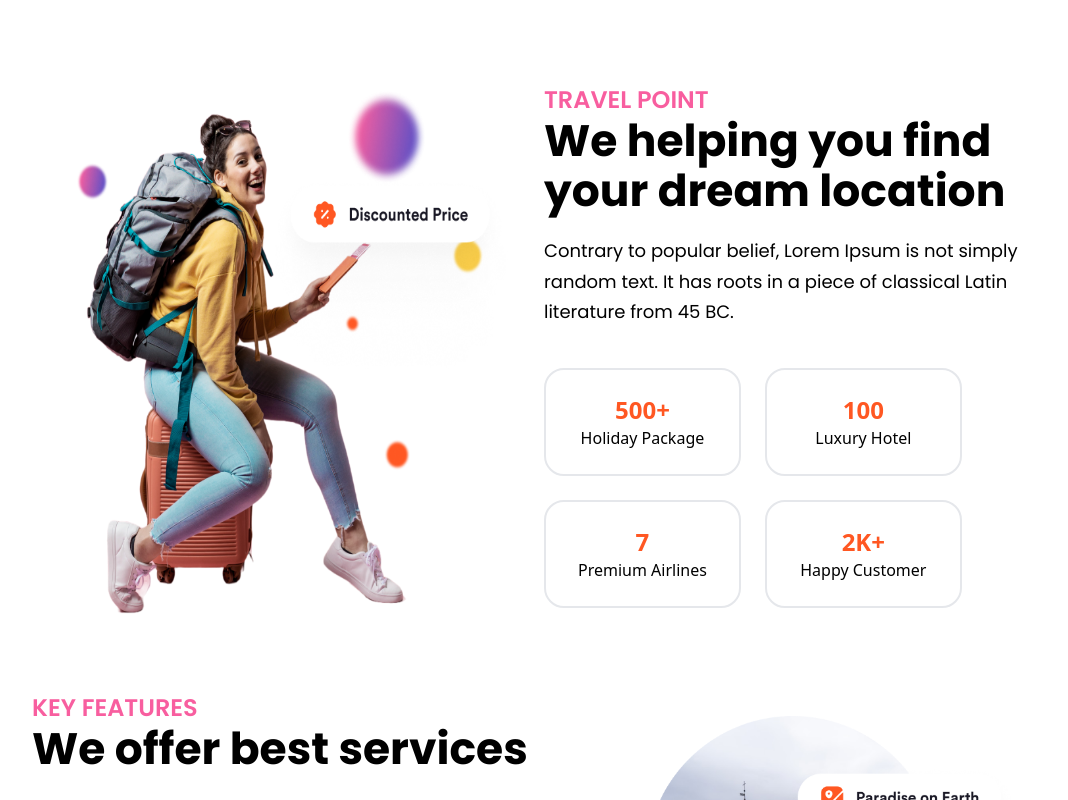
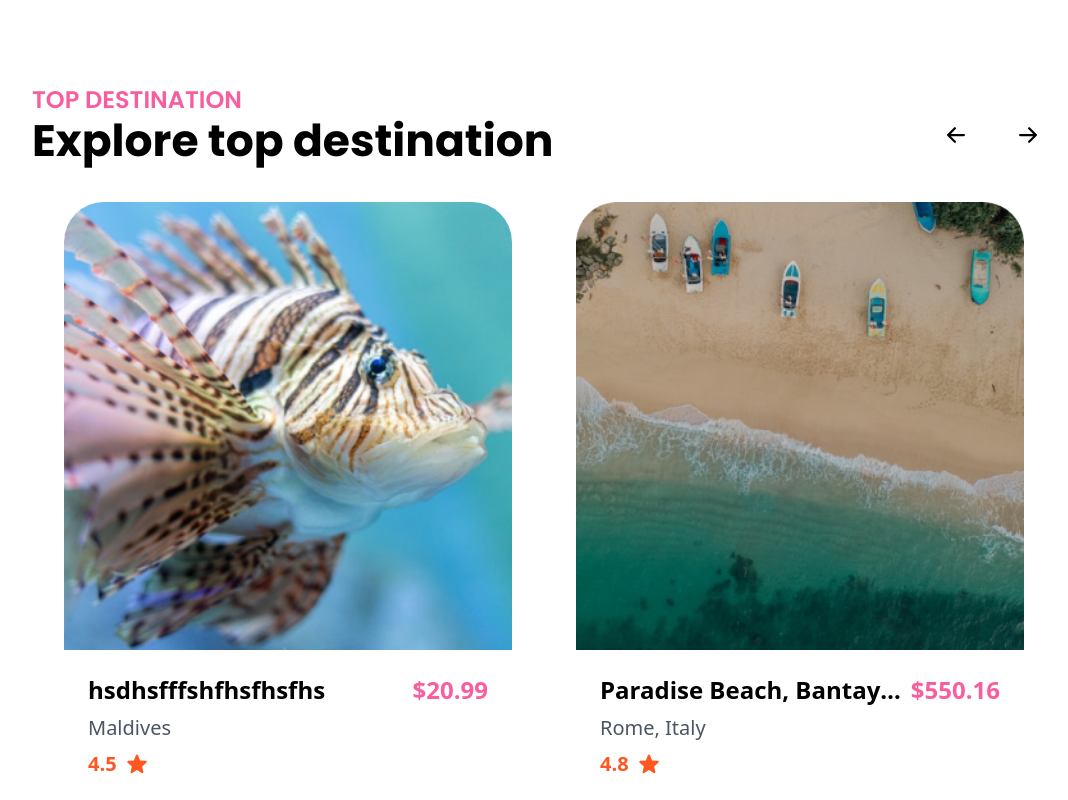
Before and after one commit to benouarAbdou/travlog_landing_page_react, a React (Vite) app: page / in a window 1280 px wide. Shown: the part 1380-2180 px from the top of the page, without its empty margins (96-1164 px from the left). Built offline with nearby package versions, Linux system fonts and the light colour scheme.

Commit message:
top locations

```diff
--- a/src/App.jsx
+++ b/src/App.jsx
@@ -16,6 +16,7 @@ function App() {
       <Hero />
       <Companies />
       <Services />
+      <TopDestinations />
       <TravelPoint />
       <KeyFeatures />
       <Testimonial />
--- a/src/components/DestinationCard.jsx
+++ b/src/components/DestinationCard.jsx
@@ -2,24 +2,28 @@ import { StarIcon } from "@heroicons/react/16/solid";
 
 const DestinationCard = ({ destination }) => {
   return (
-    <div className="flex flex-col justify-start items-start h-[600px] shadow-md rounded-[40px] overflow-hidden">
-      <img
-        src={destination.img}
-        alt={destination.title}
-        className="w-[400px] h-[400px] object-cover"
-      />
-      <div className="flex flex-col p-6 w-full">
-        <div className="flex flex-row justify-between items-center">
-          <h1 className="font-poppins font-bold text-start">
+    <div className="flex flex-col h-full w-full min-w-[300px] max-w-[600px] rounded-[40px] overflow-hidden">
+      <div className="relative w-full pt-[100%]">
+        <img
+          src={destination.img}
+          alt={destination.title}
+          className="absolute top-0 left-0 w-full h-full object-cover"
+        />
+      </div>
+      <div className="flex flex-col p-6 flex-grow">
+        <div className="flex flex-row justify-between items-center mb-2">
+          <h1 className="font-bold md:text-2xl text-xl truncate flex-1 mr-2">
             {destination.title}
           </h1>
-          <h1 className="text-secondary font-poppins font-bold">
+          <h1 className="text-secondary  md:text-2xl text-xl font-bold whitespace-nowrap">
             {destination.price}
           </h1>
         </div>
-        <p className="text-gray-600">{destination.place}</p>
-        <div className="flex flex-row gap-2 items-center">
-          <h1 className="font-poppins font-bold text-start text-tertiary">
+        <p className="text-gray-600 mb-2  md:text-xl text-lg truncate">
+          {destination.place}
+        </p>
+        <div className="flex flex-row gap-2 items-center mt-auto">
+          <h1 className="font-bold md:text-xl text-lg text-tertiary">
             {destination.rating}
           </h1>
           <StarIcon className="w-6 h-6 text-tertiary" />
--- a/src/components/TopDestinations.jsx
+++ b/src/components/TopDestinations.jsx
@@ -1,52 +1,57 @@
-import React, { useState, useEffect } from "react";
+import { useRef } from "react";
 import { ArrowRightIcon, ArrowLeftIcon } from "@heroicons/react/16/solid";
 import styles from "../styles";
 import DestinationCard from "./DestinationCard";
 import { destinations } from "../constants";
+import Slider from "react-slick";
+// Import CSS for react-slick
+import "slick-carousel/slick/slick.css";
+import "slick-carousel/slick/slick-theme.css";
 
 const TopDestinations = () => {
-  const [currentIndex, setCurrentIndex] = useState(0);
-  const [visibleCards, setVisibleCards] = useState(3);
+  const sliderRef = useRef(null);
 
-  // Adjust the number of visible cards based on screen width
-  useEffect(() => {
-    const updateVisibleCards = () => {
-      const width = window.innerWidth;
-      if (width >= 1024) {
-        setVisibleCards(3);
-      } else if (width >= 768) {
-        setVisibleCards(2);
-      } else {
-        setVisibleCards(1);
+  const settings = {
+    dots: false,
+    infinite: true,
+    speed: 500,
+    slidesToShow: 3,
+    slidesToScroll: 1,
+    swipeToSlide: true,
+    centerMode: true, // Center slides when less than max number shown
+    centerPadding: "0px", // No padding around centered slides
+    responsive: [
+      {
+        breakpoint: 1400, // Large screens
+        settings: {
+          slidesToShow: 2,
+          centerMode: true
+        }
+      },
+      {
+        breakpoint: 768, // Medium screens
+        settings: {
+          slidesToShow: 1,
+          centerMode: true
+        }
+      },
+      {
+        breakpoint: 480, // Small screens
+        settings: {
+          slidesToShow: 1,
+          centerMode: true
+        }
       }
-    };
-
-    updateVisibleCards();
-    window.addEventListener("resize", updateVisibleCards);
-    return () => window.removeEventListener("resize", updateVisibleCards);
-  }, []);
-
-  const handleNext = () => {
-    setCurrentIndex(
-      (prevIndex) => (prevIndex + visibleCards) % destinations.length
-    );
+    ]
   };
 
   const handlePrev = () => {
-    setCurrentIndex(
-      (prevIndex) =>
-        (prevIndex - visibleCards + destinations.length) % destinations.length
-    );
+    sliderRef.current.slickPrev();
   };
 
-  const visibleDestinations = destinations
-    .slice(currentIndex, currentIndex + visibleCards)
-    .concat(
-      destinations.slice(
-        0,
-        Math.max(0, currentIndex + visibleCards - destinations.length)
-      )
-    );
+  const handleNext = () => {
+    sliderRef.current.slickNext();
+  };
 
   return (
     <section
@@ -79,16 +84,14 @@ const TopDestinations = () => {
           </button>
         </div>
       </div>
-      <div className="flex flex-wrap justify-center items-center gap-8 overflow-hidden">
-        {visibleDestinations.map((destination, index) => (
-          <div
-            key={index}
-            className="transition-transform duration-500"
-            style={{ minWidth: "350px", maxWidth: "100%" }}
-          >
-            <DestinationCard destination={destination} />
-          </div>
-        ))}
+      <div>
+        <Slider ref={sliderRef} {...settings}>
+          {destinations.map((destination) => (
+            <div key={destination.id} className="px-8">
+              <DestinationCard destination={destination} />
+            </div>
+          ))}
+        </Slider>
       </div>
     </section>
   );
```
